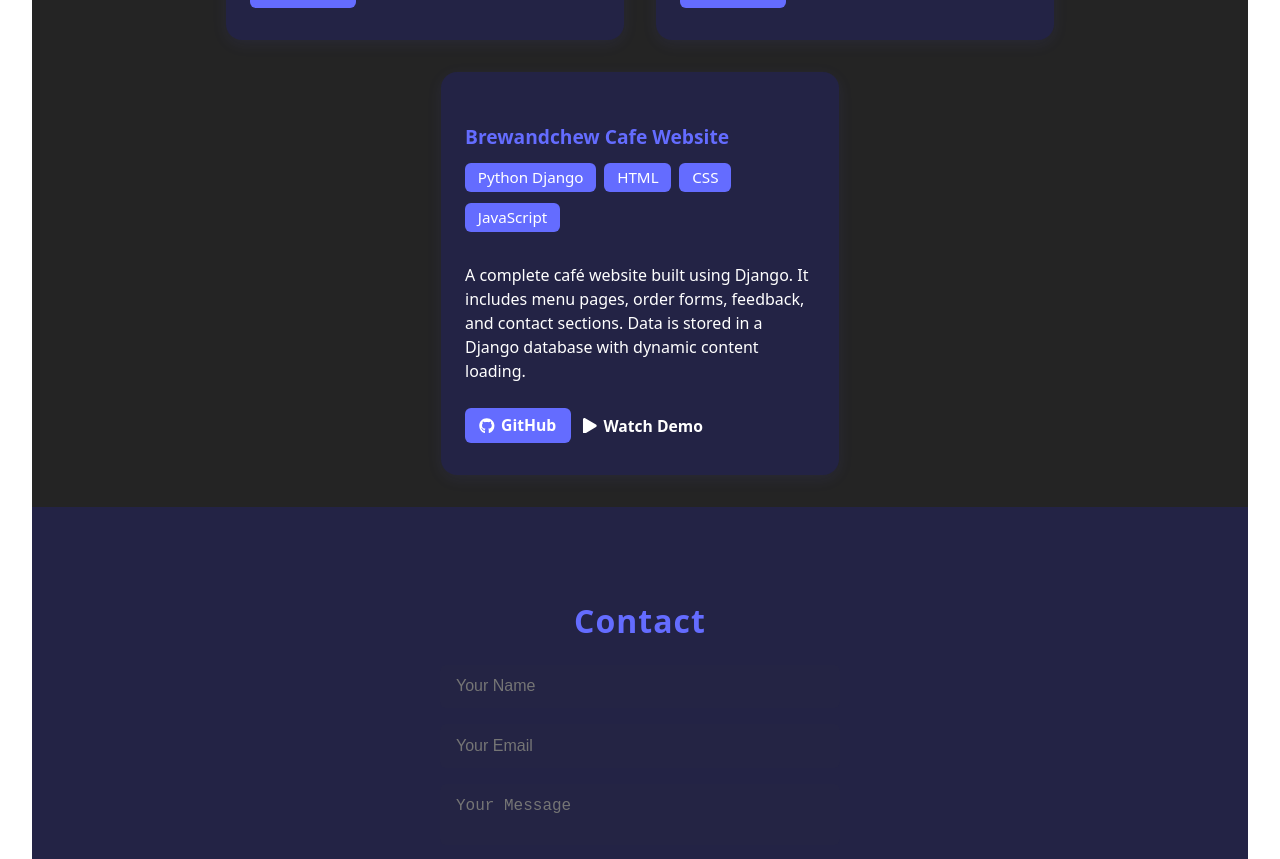
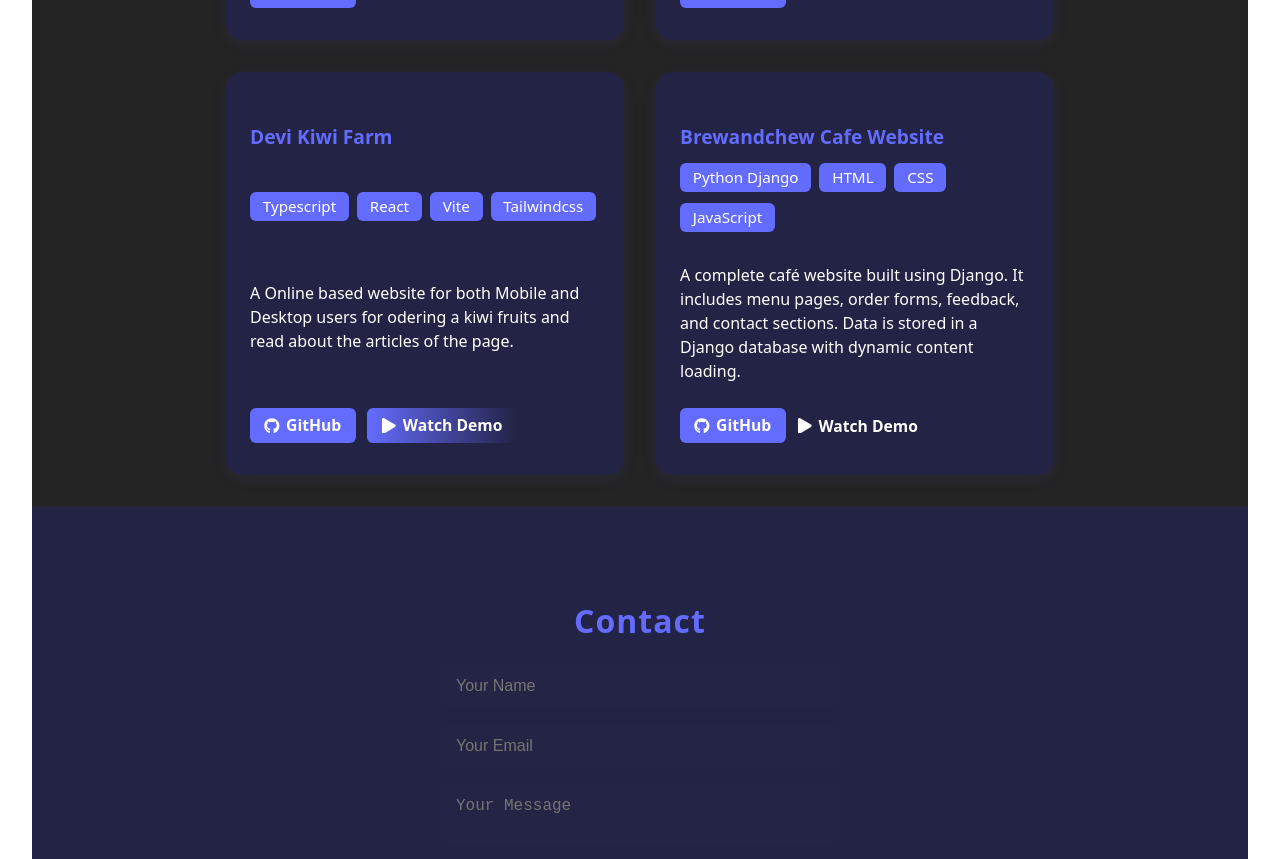
Before and after one commit to ameetpokhrel02/My_Portfolio, a React (Vite) app in the folder my-internship/: page / in a window 1280 px wide. Shown: the part 6353-7212 px from the top of the page. Built offline with nearby package versions, Linux system fonts and the light colour scheme; no server answers.

Commit message:
added a new project in products.tsx

```diff
--- a/my-internship/src/Projects.tsx
+++ b/my-internship/src/Projects.tsx
@@ -97,6 +97,14 @@ const projects = [
     demo: '#',
   },
   {
+    type: "Personal",
+    title: "Devi Kiwi Farm",
+    technologies: ['Typescript', 'React', 'Vite', 'Tailwindcss'],
+    description: "A Online based website for both Mobile and Desktop users for odering a kiwi fruits and read about the articles of the page.",
+    github: 'https://github.com/ameetpokhrel02/Devi-Kiwi_Farm',
+    demo: '#'
+  },
+  {
     type: 'Personal',
     title: 'Brewandchew Cafe Website',
     technologies: ['Python Django', 'HTML', 'CSS', 'JavaScript'],
```
